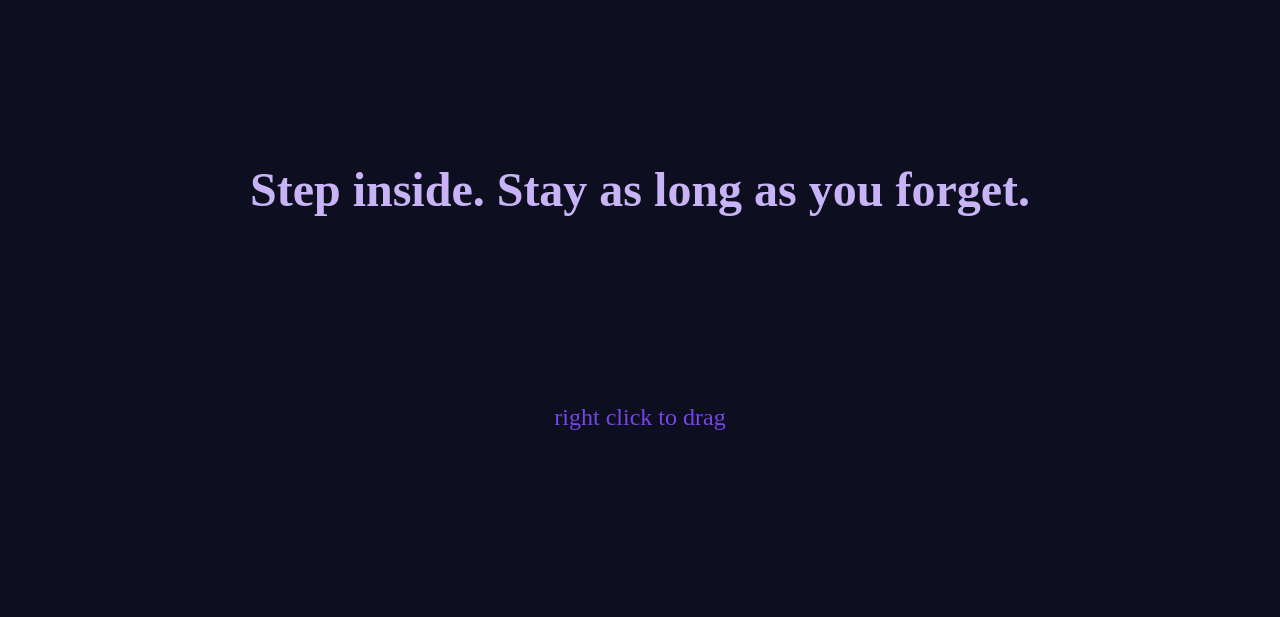
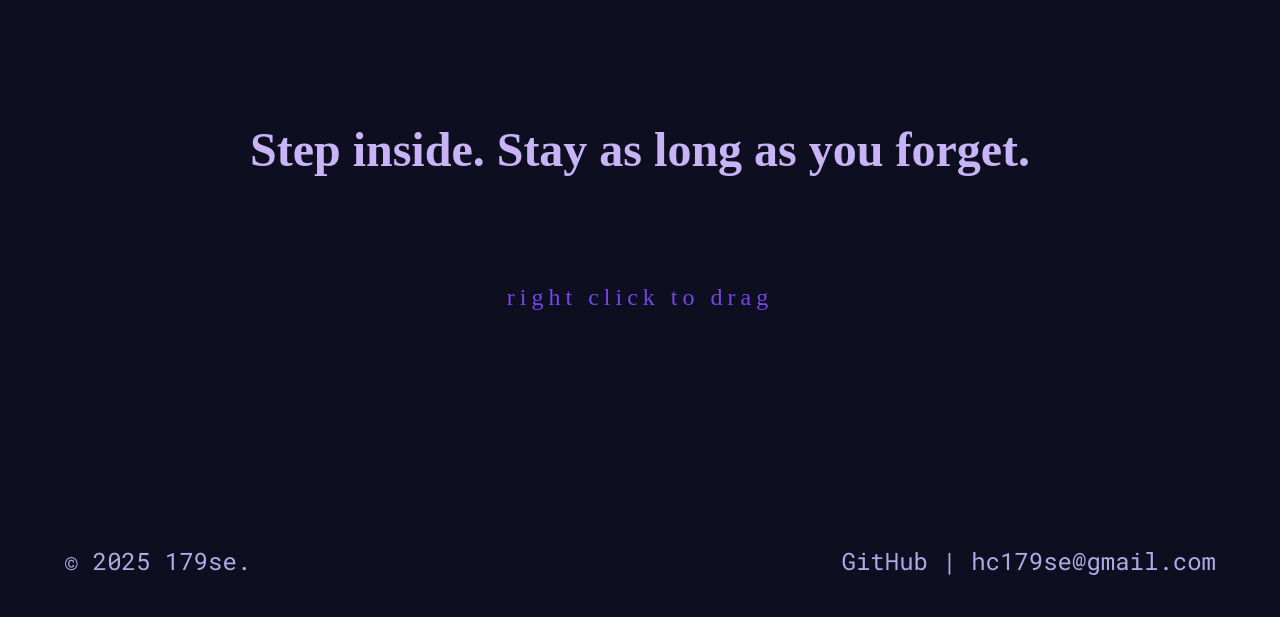
Before and after one commit to 179s/portfolio, a plain HTML site: page index.html in a window 1280 px wide. Shown: the part 183-800 px from the top of the page. Drawn offline with Linux system fonts and the light colour scheme; a web font is replaced by a local one.

Commit message:
add credits

```diff
--- a/index.html
+++ b/index.html
@@ -18,6 +18,14 @@
         <div class="bg-filter">
             <h1>Step inside. Stay as long as you forget.</h1>
             <p>right click to drag</p>
+            <div class="footer">
+                <p>© 2025 179se.</p>
+                 <p>
+                    <a href="https://github.com/179s" target="_blank" rel="noopener noreferrer">GitHub</a>
+                    |
+                    <a href="mailto:hc179se@gmail.com">hc179se@gmail.com</a>
+                </p>
+            </div>
         </div>
     </div>
 
--- a/style.css
+++ b/style.css
@@ -86,17 +86,32 @@ a{
     transition: backdrop-filter .8s ease, opacity .8s ease;
     pointer-events: auto;
 }
-.bg-filter>*{
-    flex: 1;
-}
 .bg-filter>h1{
+    flex: 3;
     display: flex;
     align-items: end;
 }
 .bg-filter>p{
+    flex: 2;
     display: flex;
     align-items: center;
     color: rgb(var(--acc));
+    letter-spacing: 5px;
+}
+#access .footer{
+    flex: 1;
+    width: 90%;
+    padding-block: 40px;
+
+    display: flex;
+    justify-content: space-between;
+    align-items: end;
+
+    font-family: "Roboto Mono";
+    color: rgb(var(--l200));
+}
+#access .footer a{
+    color: rgb(var(--l200));
 }
 #access .bg-filter.hide{
     backdrop-filter: blur(0px);
```
